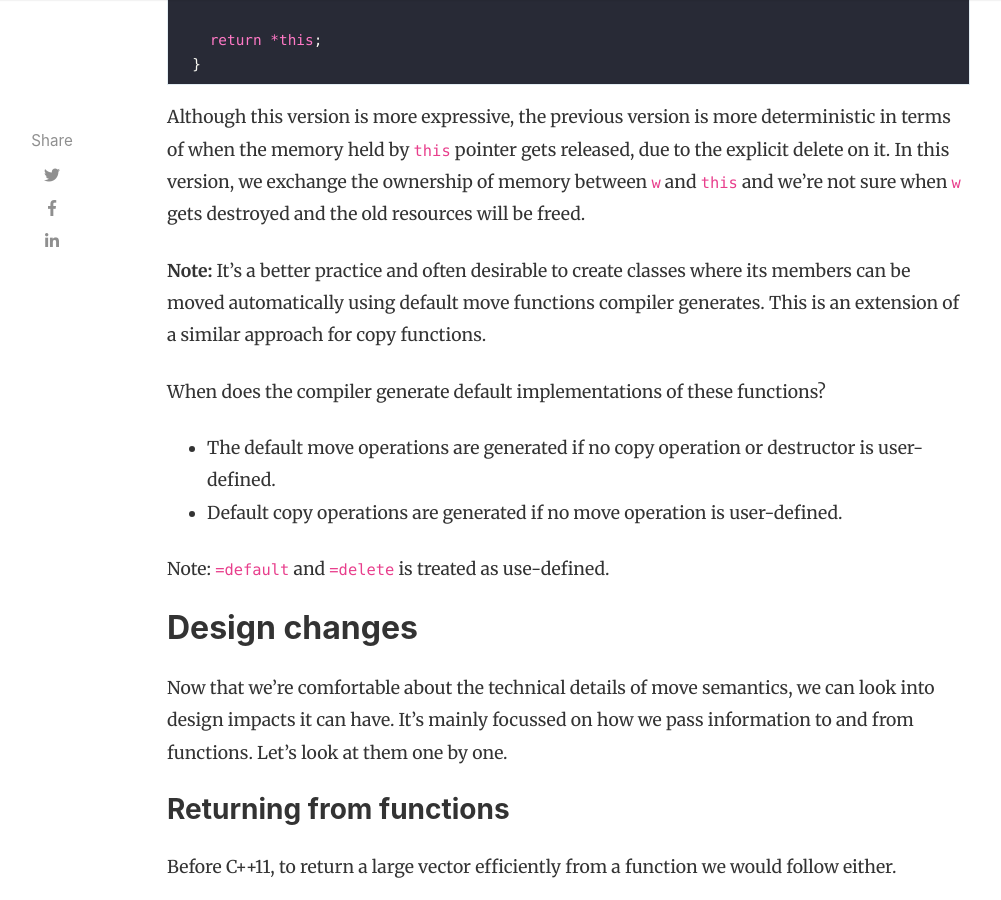
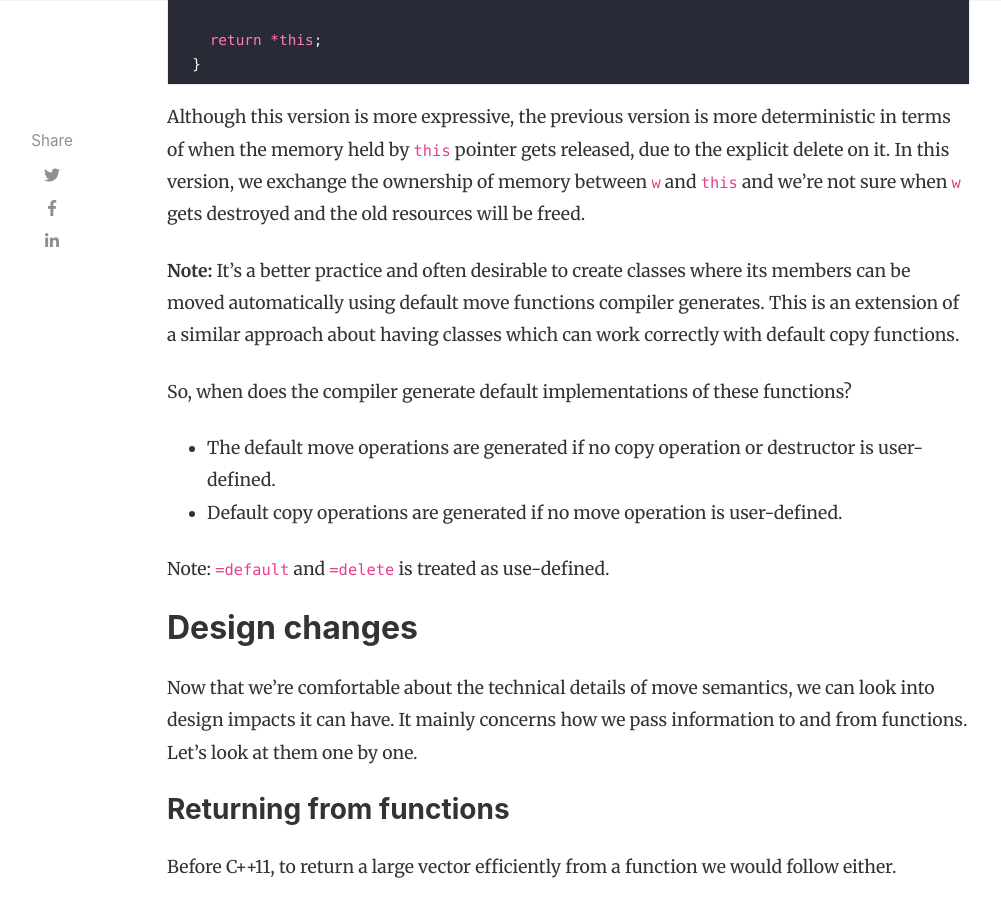
Before and after one commit to anurag-jain/anurag-jain.github.io, a Jekyll site: the page built from _posts/2020-17-08-move-semantics.md, in a window 1280 px wide and 900 px high, scrolled down 11468 px. Shown: the whole window, without its empty margins (118-1119 px from the left). Built offline with Jekyll 4.4.1, drawn with Linux system fonts in a browser that asks for light colours; nearby versions of some CDN libraries; comment, search, counter and statistics services are not loaded; some of the changed text lies outside the part shown.

Commit message:
first post updates. with summary in end

````diff
--- a/_posts/2020-17-08-move-semantics.md
+++ b/_posts/2020-17-08-move-semantics.md
@@ -341,9 +341,9 @@ Window& operator=  (Window&& w) noexcept
 ```
 Although this version is more expressive, the previous version is more deterministic in terms of when the memory held by `this` pointer gets released, due to the explicit delete on it. In this version, we exchange the ownership of memory between `w` and `this` and we're not sure when `w` gets destroyed and the old resources will be freed.
 
-**Note:** It's a better practice and often desirable to create classes where its members can be moved automatically using default move functions compiler generates. This is an extension of a similar approach for copy functions.
+**Note:** It's a better practice and often desirable to create classes where its members can be moved automatically using default move functions compiler generates. This is an extension of a similar approach about having classes which can work correctly with default copy functions.
 
-When does the compiler generate default implementations of these functions?
+So, when does the compiler generate default implementations of these functions?
 
 * The default move operations are generated if no copy operation or destructor is user-defined.
 * Default copy operations are generated if no move operation is user-defined.
@@ -353,7 +353,7 @@ Note: `=default` and `=delete` is treated as use-defined.
 
 ## Design changes
 
-Now that we're comfortable about the technical details of move semantics, we can look into design impacts it can have. It's mainly focussed on how we pass information to and from functions. Let's look at them one by one.
+Now that we're comfortable about the technical details of move semantics, we can look into design impacts it can have. It mainly concerns how we pass information to and from functions. Let's look at them one by one.
 
 ### Returning from functions
 
````
Also changed, not shown: other parts of _posts/2020-17-08-move-semantics.md (+2 -2 lines).
